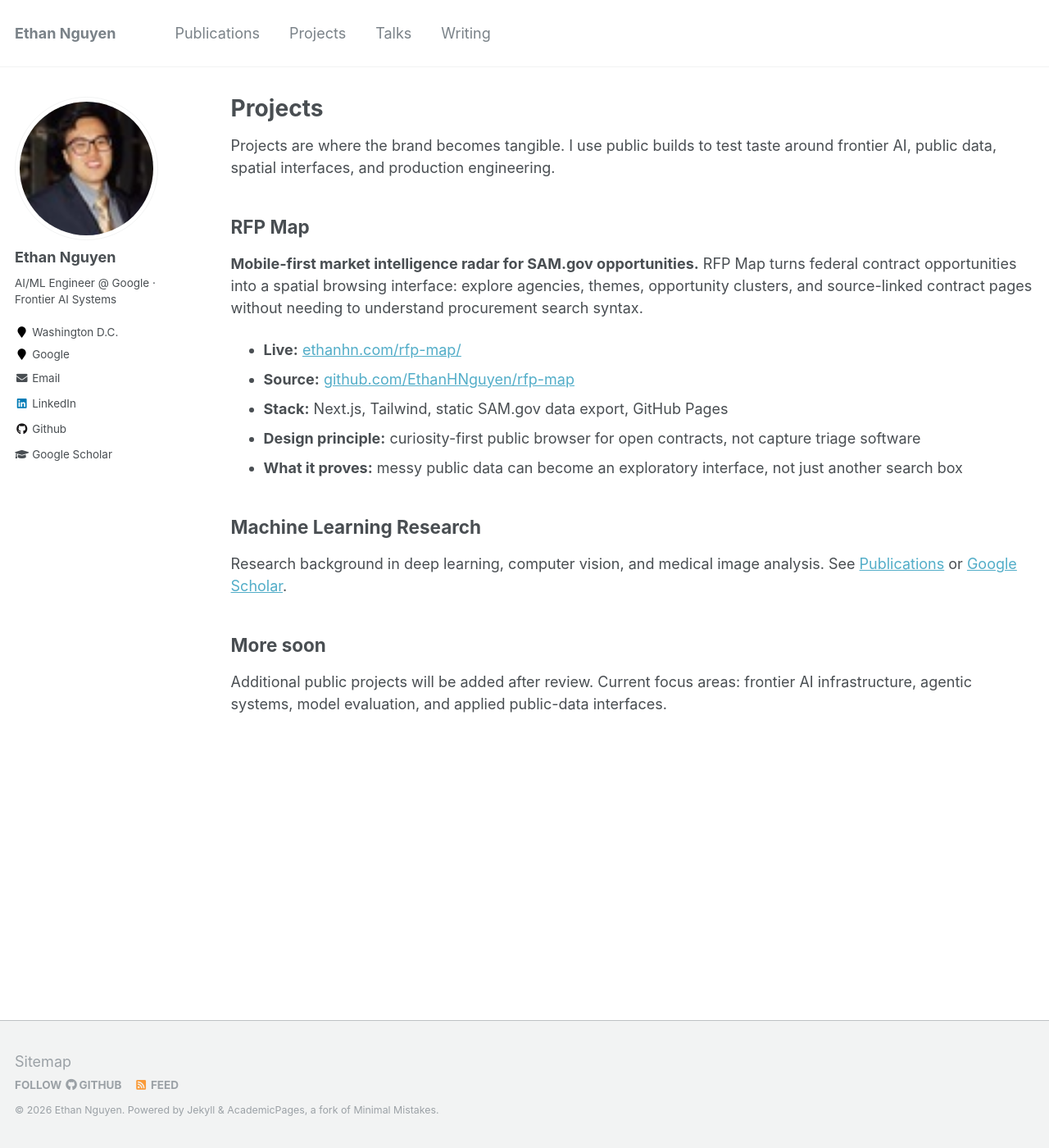
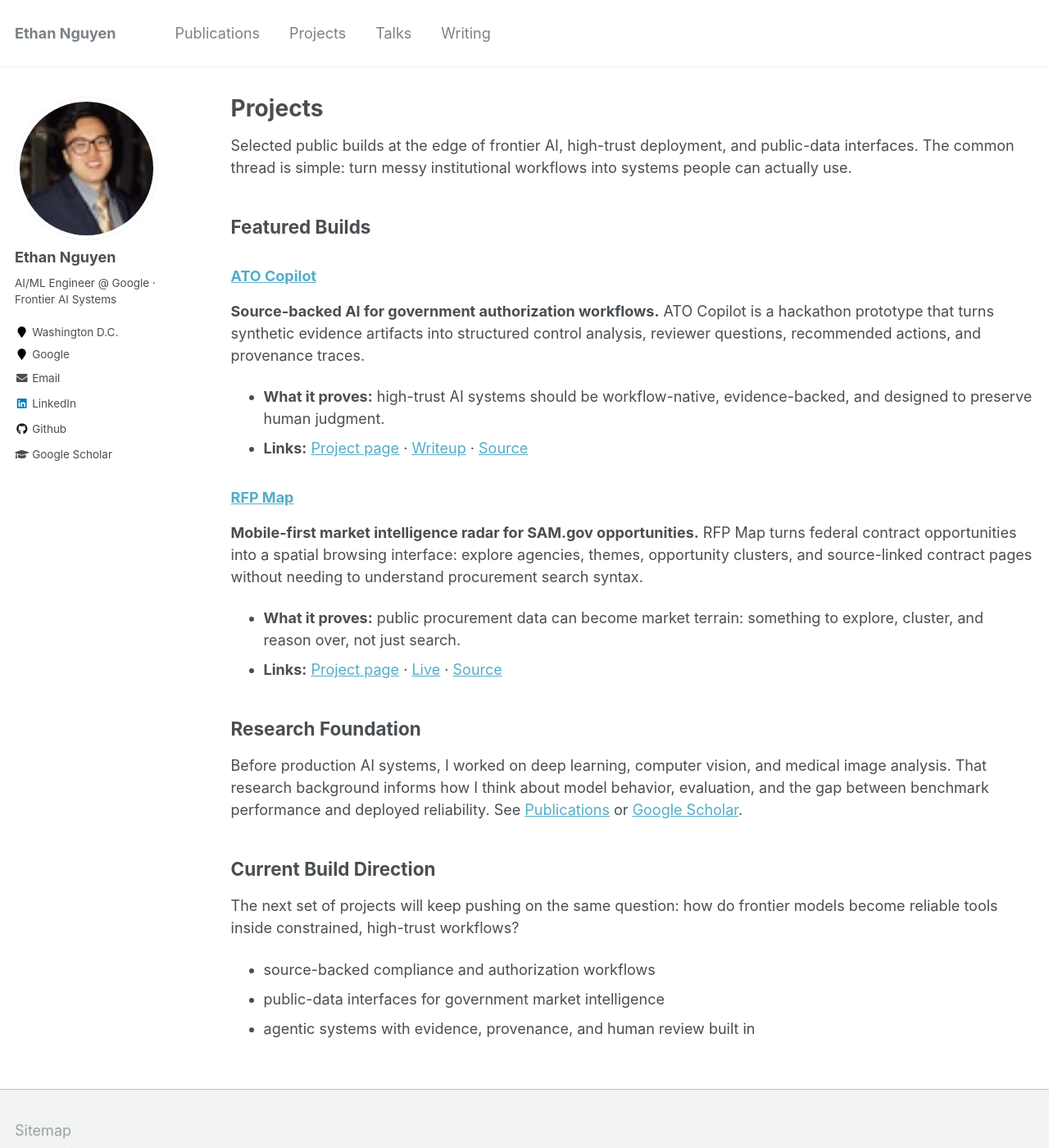
Before and after one commit to EthanHNguyen/ethanhnguyen.github.io, a Jekyll site: the page built from _pages/portfolio.html, in a window 1280 px wide and 1400 px high. Shown: the whole window at 82% size. Built offline with Jekyll 4.4.1, drawn with Linux system fonts in a browser that asks for light colours.

Commit message:
Refine projects page and add project subpages

```diff
--- a/_pages/portfolio.html
+++ b/_pages/portfolio.html
@@ -5,25 +5,38 @@ permalink: /portfolio/
 author_profile: true
 ---
 
-<p>Projects are where the brand becomes tangible. I use public builds to test taste around frontier AI, public data, spatial interfaces, and production engineering.</p>
+<p>Selected public builds at the edge of frontier AI, high-trust deployment, and public-data interfaces. The common thread is simple: turn messy institutional workflows into systems people can actually use.</p>
 
-<h2>RFP Map</h2>
+<h2>Featured Builds</h2>
+
+<h3><a href="/portfolio/ato-copilot/">ATO Copilot</a></h3>
+
+<p><strong>Source-backed AI for government authorization workflows.</strong> ATO Copilot is a hackathon prototype that turns synthetic evidence artifacts into structured control analysis, reviewer questions, recommended actions, and provenance traces.</p>
+
+<ul>
+  <li><strong>What it proves:</strong> high-trust AI systems should be workflow-native, evidence-backed, and designed to preserve human judgment.</li>
+  <li><strong>Links:</strong> <a href="/portfolio/ato-copilot/">Project page</a> · <a href="/posts/2026/04/ato-copilot-source-backed-ai/">Writeup</a> · <a href="https://github.com/EthanHNguyen/ato-copilot">Source</a></li>
+</ul>
+
+<h3><a href="/portfolio/rfp-map/">RFP Map</a></h3>
 
 <p><strong>Mobile-first market intelligence radar for SAM.gov opportunities.</strong> RFP Map turns federal contract opportunities into a spatial browsing interface: explore agencies, themes, opportunity clusters, and source-linked contract pages without needing to understand procurement search syntax.</p>
 
 <ul>
-  <li><strong>Live:</strong> <a href="https://ethanhn.com/rfp-map/">ethanhn.com/rfp-map/</a></li>
-  <li><strong>Source:</strong> <a href="https://github.com/EthanHNguyen/rfp-map">github.com/EthanHNguyen/rfp-map</a></li>
-  <li><strong>Stack:</strong> Next.js, Tailwind, static SAM.gov data export, GitHub Pages</li>
-  <li><strong>Design principle:</strong> curiosity-first public browser for open contracts, not capture triage software</li>
-  <li><strong>What it proves:</strong> messy public data can become an exploratory interface, not just another search box</li>
+  <li><strong>What it proves:</strong> public procurement data can become market terrain: something to explore, cluster, and reason over, not just search.</li>
+  <li><strong>Links:</strong> <a href="/portfolio/rfp-map/">Project page</a> · <a href="https://ethanhn.com/rfp-map/">Live</a> · <a href="https://github.com/EthanHNguyen/rfp-map">Source</a></li>
 </ul>
 
+<h2>Research Foundation</h2>
 
-<h2>Machine Learning Research</h2>
+<p>Before production AI systems, I worked on deep learning, computer vision, and medical image analysis. That research background informs how I think about model behavior, evaluation, and the gap between benchmark performance and deployed reliability. See <a href="/publications/">Publications</a> or <a href="https://scholar.google.com/citations?user=th-RA_EAAAAJ&amp;hl=en&amp;oi=ao">Google Scholar</a>.</p>
 
-<p>Research background in deep learning, computer vision, and medical image analysis. See <a href="/publications/">Publications</a> or <a href="https://scholar.google.com/citations?user=th-RA_EAAAAJ&amp;hl=en&amp;oi=ao">Google Scholar</a>.</p>
+<h2>Current Build Direction</h2>
 
-<h2>More soon</h2>
+<p>The next set of projects will keep pushing on the same question: how do frontier models become reliable tools inside constrained, high-trust workflows?</p>
 
-<p>Additional public projects will be added after review. Current focus areas: frontier AI infrastructure, agentic systems, model evaluation, and applied public-data interfaces.</p>
+<ul>
+  <li>source-backed compliance and authorization workflows</li>
+  <li>public-data interfaces for government market intelligence</li>
+  <li>agentic systems with evidence, provenance, and human review built in</li>
+</ul>
```
Also changed, not shown: _portfolio/ato-copilot.md (added, +54 -0 lines), _portfolio/portfolio-1.md (deleted, +0 -7 lines), _portfolio/portfolio-2.html (deleted, +0 -7 lines), _portfolio/rfp-map.md (added, +49 -0 lines).
